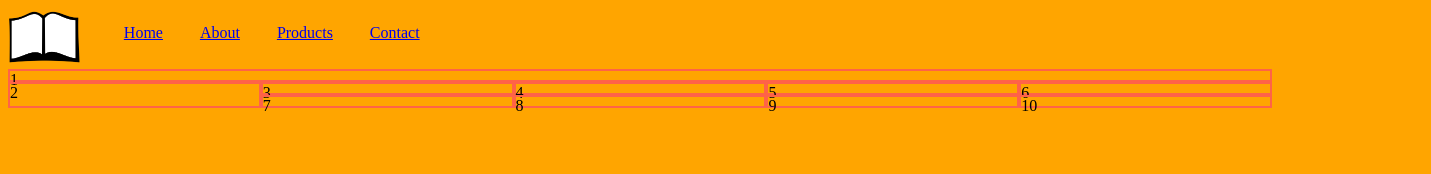
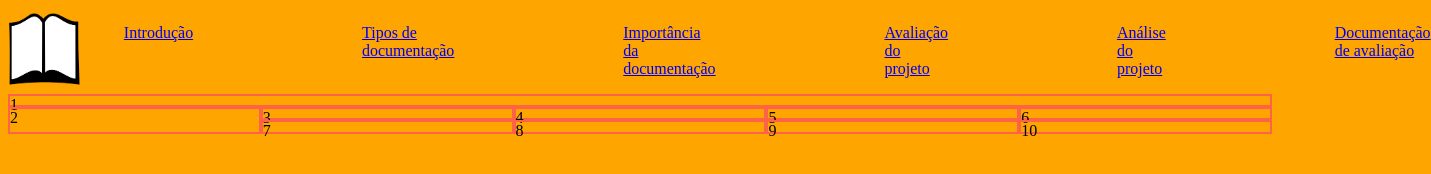
Before and after one commit to Henrique-CV/DocumentacaoProjs, a plain HTML site: page index.html in a window 1280 px wide. Shown: the whole page, 1431 px wide, since content can reach past the window. Drawn offline with Linux system fonts and the light colour scheme.

Commit message:
alt navbar

```diff
--- a/index.html
+++ b/index.html
@@ -11,10 +11,12 @@
         <nav>
           <img src="/assets/logoBook.png" class="logo"/>
           <ul>
-            <li><a href="/home">Home</a></li>
-            <li><a href="/about">About</a></li>
-            <li><a href="/products">Products</a></li>
-            <li><a href="/contact">Contact</a></li>
+            <li><a href="/index.html">Introdução</a></li>
+            <li><a href="/tiposDoc">Tipos de documentação</a></li>
+            <li><a href="/importancia">Importância da documentação</a></li>
+            <li><a href="/avaliacao">Avaliação do projeto</a></li>
+            <li><a href="/analise">Análise do projeto</a></li>
+            <li><a href="/avaliacaoDoc">Documentação de avaliação</a></li>
           </ul>
         </nav>
       </header>
```
